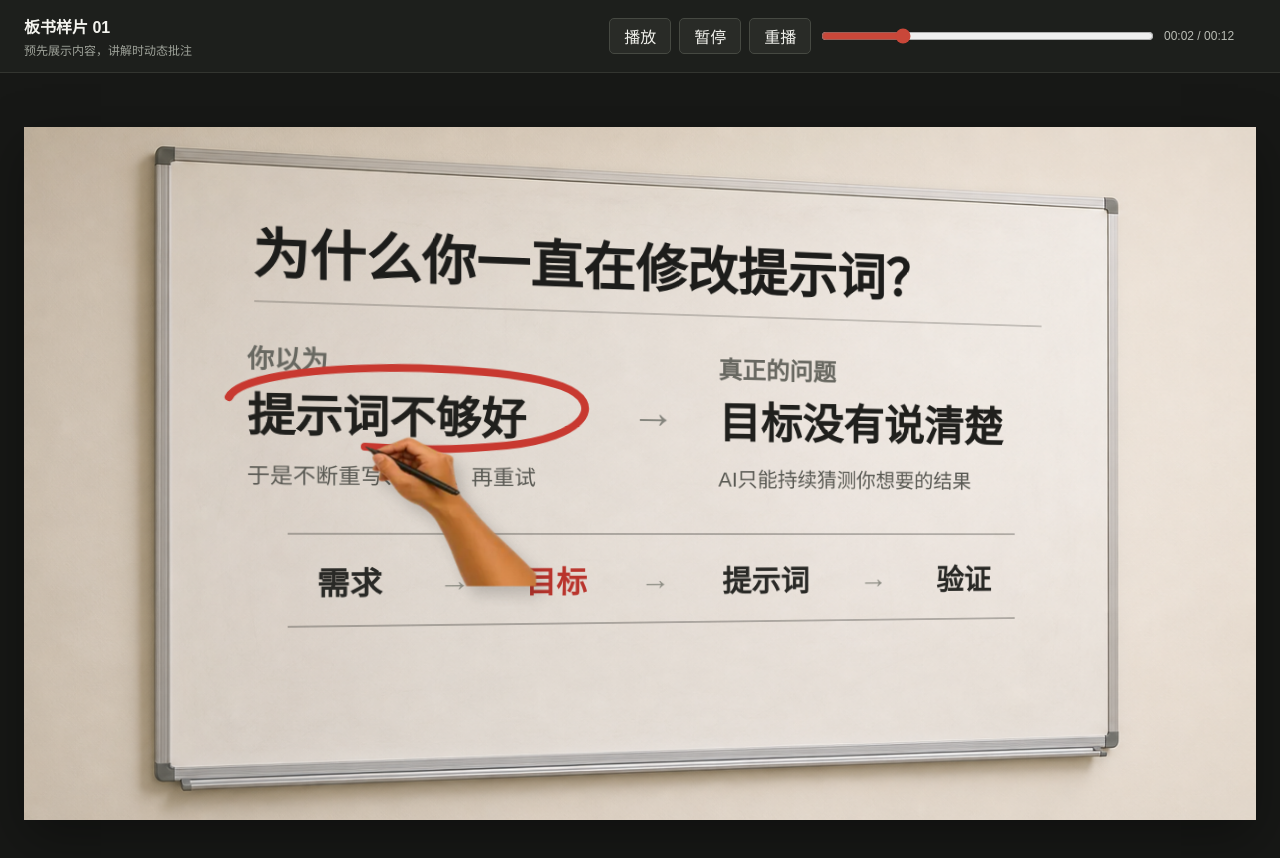
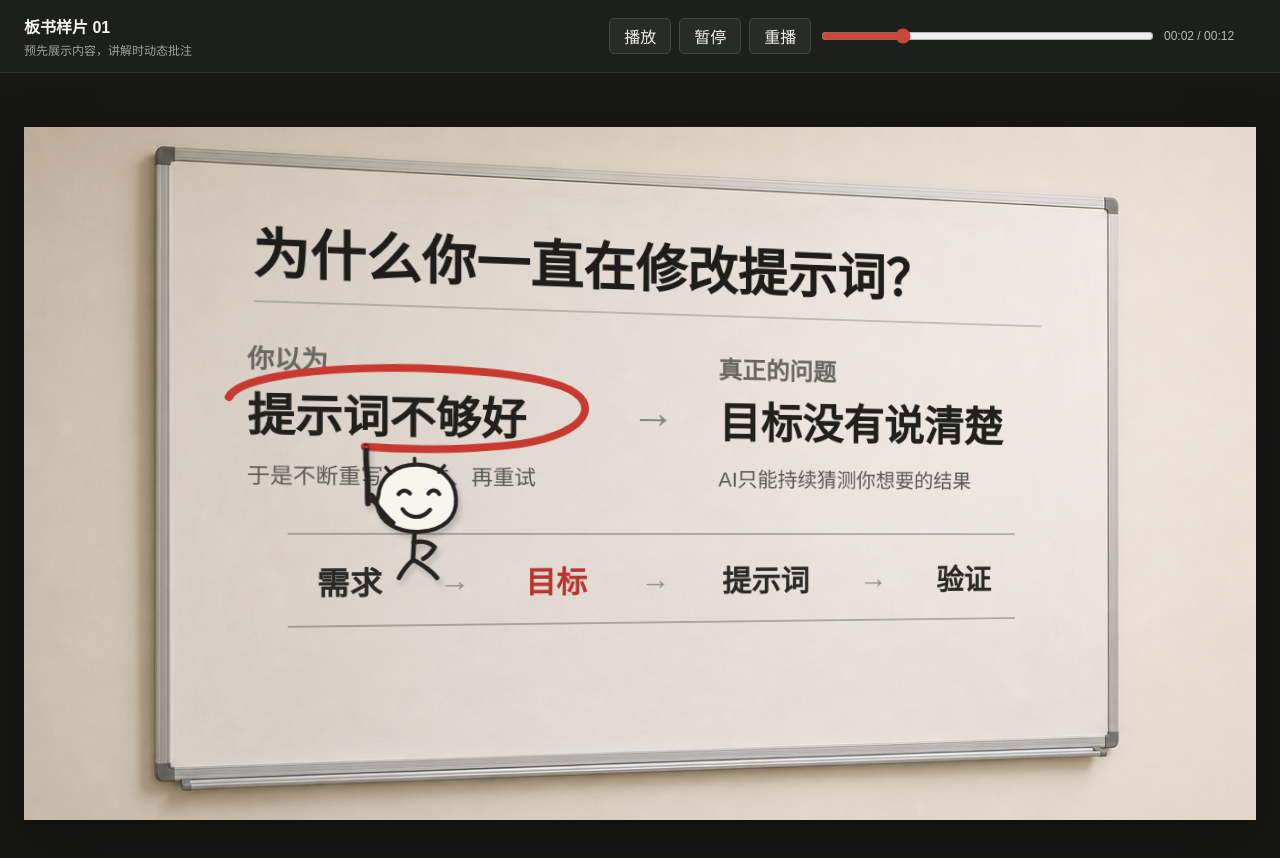
Before and after one commit to fanshouheng/banban-whiteboard-video-skill, a plain HTML site: page index.html in a window 1280 px wide. Both pictures are taken after a click on the button "重播". Drawn offline with Linux system fonts and the light colour scheme.

Commit message:
feat: replace drawing hand with doodle teacher

```diff
--- a/index.html
+++ b/index.html
@@ -91,7 +91,7 @@
             </svg>
           </div>
 
-          <img id="drawingHand" class="drawing-hand" src="assets/hand-asian.png" alt="" />
+          <img id="drawingHand" class="drawing-hand" src="assets/teacher-doodle.svg" alt="" />
         </section>
       </div>
     </main>
--- a/styles.css
+++ b/styles.css
@@ -288,13 +288,13 @@ input {
   position: absolute;
   top: 0;
   left: 0;
-  width: 180px;
-  height: 180px;
+  width: 132px;
+  height: 144px;
   object-fit: contain;
   opacity: 0;
   pointer-events: none;
-  filter: drop-shadow(7px 9px 8px rgb(0 0 0 / 18%));
-  transform: translate(-3px, -35px);
+  filter: drop-shadow(3px 5px 3px rgb(0 0 0 / 16%));
+  transform: translate(-17px, -4px);
   will-change: left, top, opacity;
 }
 
```
Also changed, not shown: assets/teacher-doodle.svg (added).
